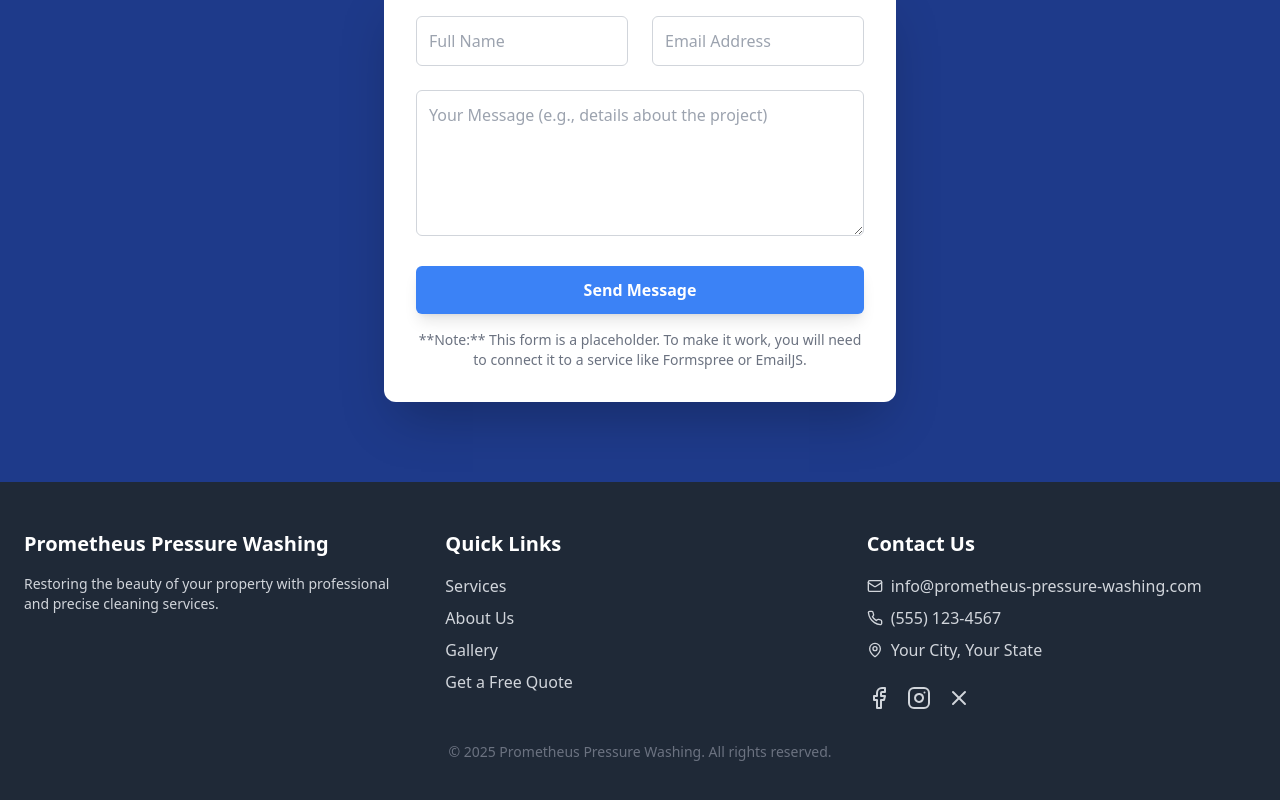
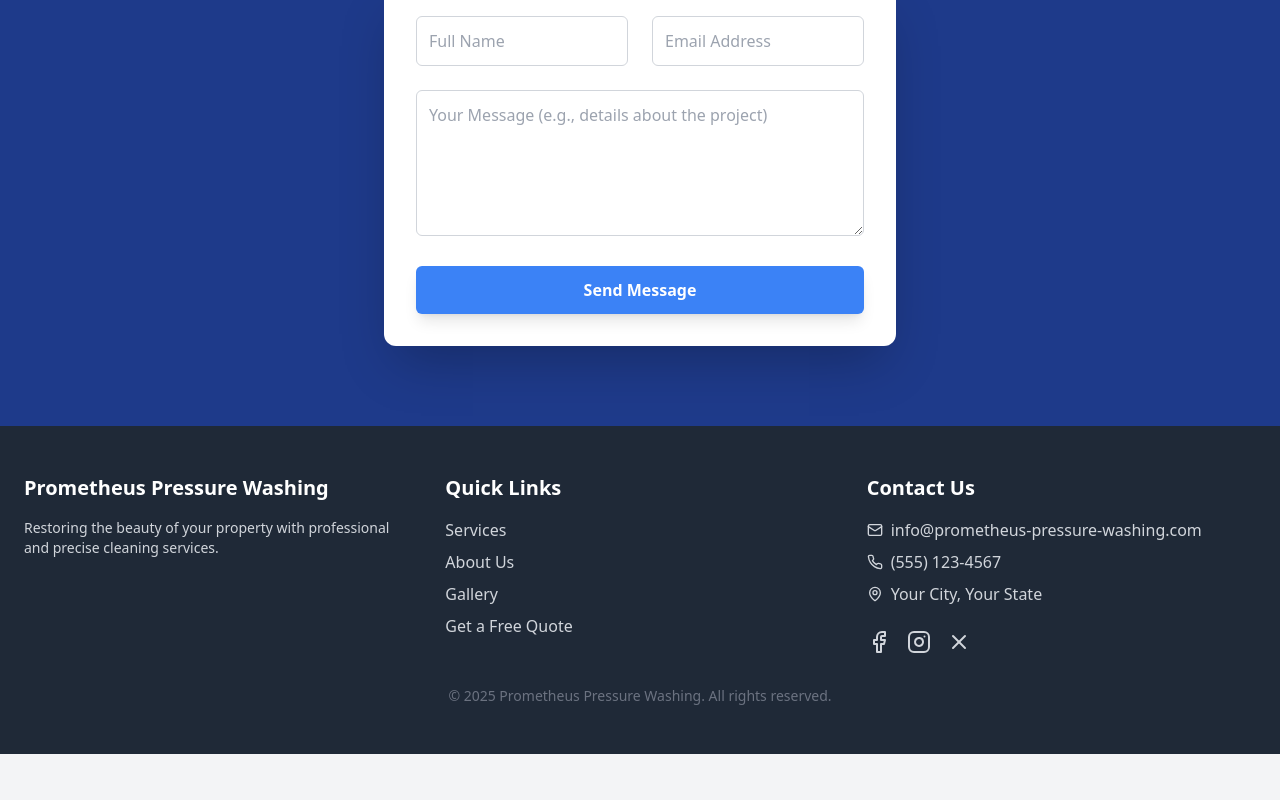
Before and after one commit to PROMETHEUSpressurewashing/NEWPROMETHEUS-PRESSURE-WASHING-WEBSITE, a React (Create React App) app: page / in a window 1280 px wide. Shown: the part 3708-4508 px from the top of the page. After the commit the page ends 4462 px from the top, so only its background shows below. Built offline with nearby package versions, Linux system fonts and the light colour scheme.

Commit message:
Update App.jsx
Remove placeholder

```diff
--- a/src/App.jsx
+++ b/src/App.jsx
@@ -337,9 +337,6 @@ const Contact = ({ handleFormSubmit, formMessage }) => (
             Send Message
           </button>
         </form>
-        <p className="mt-4 text-gray-500 text-sm">
-          **Note:** This form is a placeholder. To make it work, you will need to connect it to a service like Formspree or EmailJS.
-        </p>
       </div>
     </div>
   </section>
```
